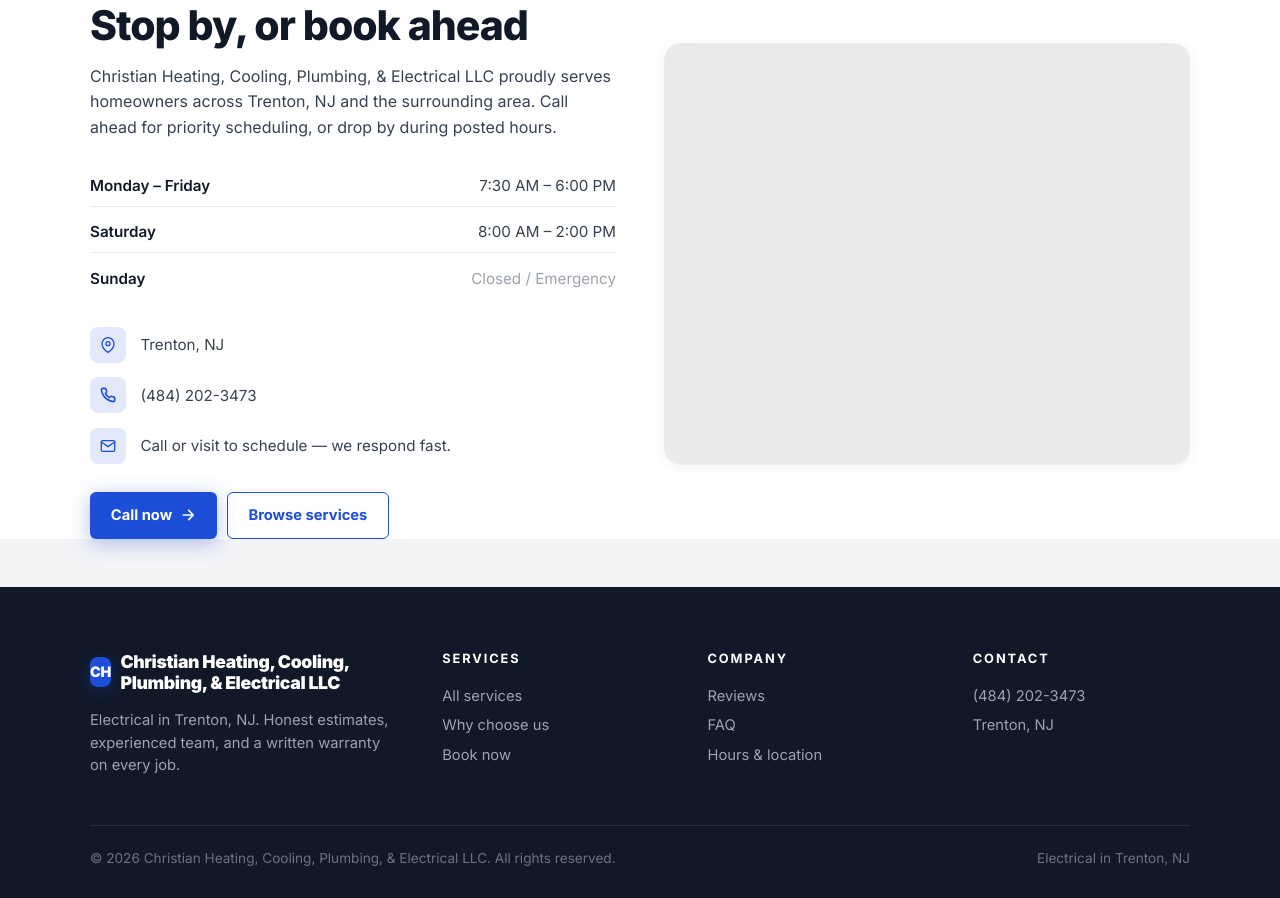
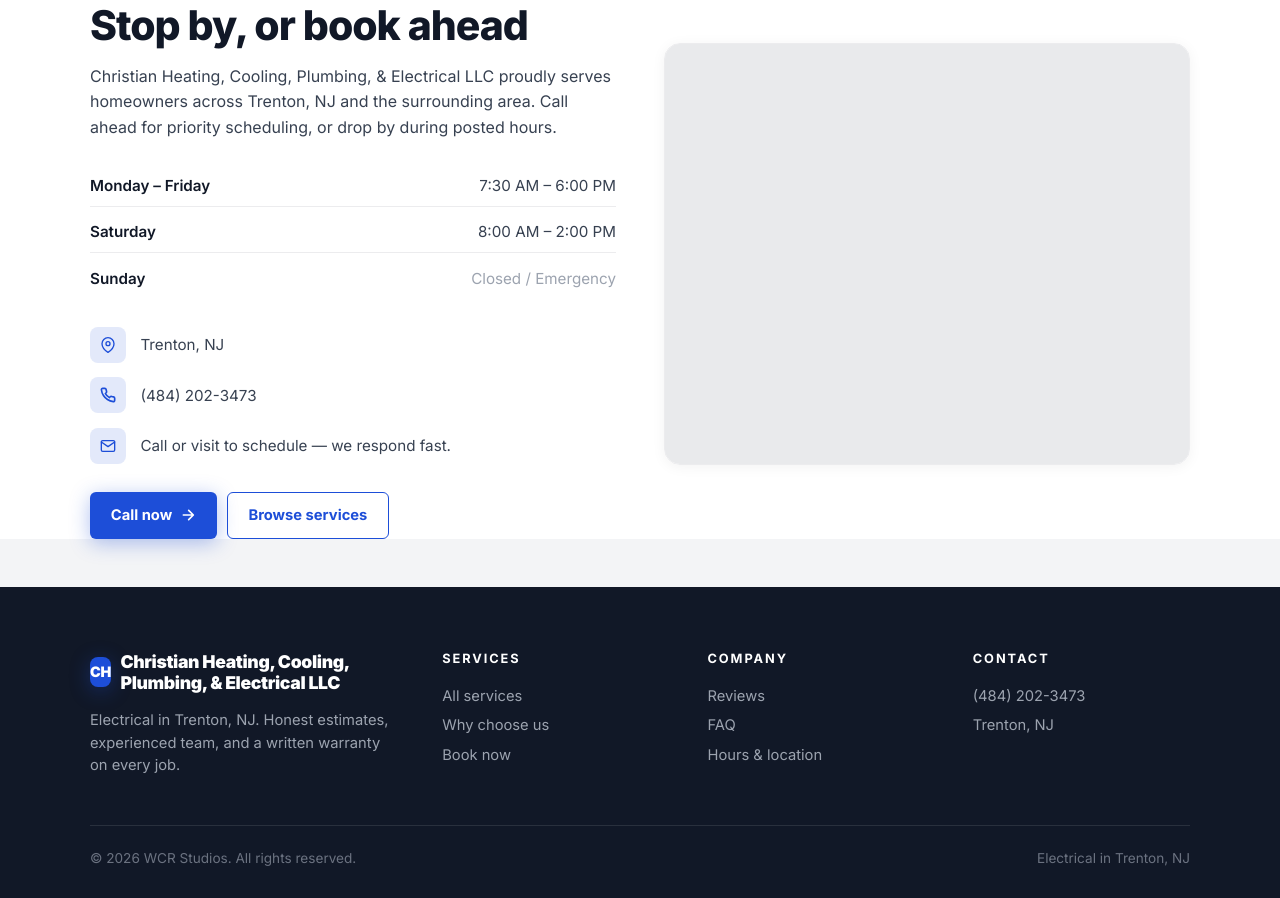
Before and after one commit to Wrenbjor/trades--christian-heating-cooling-plumbing-and-electrical-llc, a plain HTML site: page index.html in a window 1280 px wide. Shown: the part 4796-5694 px from the top of the page. Drawn offline with nearby package versions, Linux system fonts and the light colour scheme; no server answers.

Commit message:
Update site

```diff
--- a/index.html
+++ b/index.html
@@ -605,7 +605,7 @@
     </div>
   </div>
   <div class="foot-bottom">
-    <div>&copy; 2026 Christian Heating, Cooling, Plumbing, &amp; Electrical LLC. All rights reserved.</div>
+    <div>&copy; 2026 WCR Studios. All rights reserved.</div>
     <div>Electrical in Trenton, NJ</div>
   </div>
 </footer>
```
